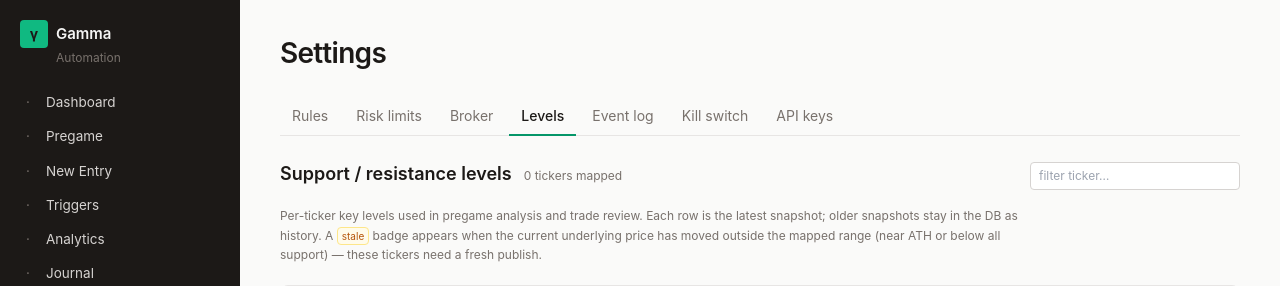
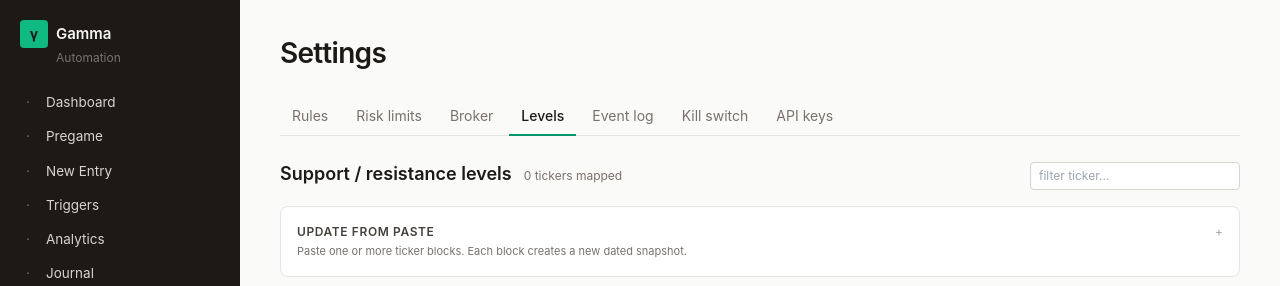
Before and after one commit to paretotech/gammatrade, a FastAPI app: page /settings/levels in a window 1280 px wide. Shown: the top 286 px of the page. Run offline with FastAPI, Linux system fonts and the light colour scheme; data that the repository does not hold is empty; some libraries are stand-ins or nearby versions; some web fonts are replaced.

Commit message:
Add paste-to-update form for ticker levels
Daily updates come from the chartist as a short text block per ticker:

    AAPL  (Current Price: $291.10)
    Levels Below: [270.02, 274.33, 277.33, 282.54, 288.72]
    Levels Above: [293.86, 300.01, 310.58, 315.16, 318.09]

The Settings → Levels page now has an "Update from paste" collapsible
card at the top. Drop one or many such blocks into the textarea, hit
Save, and each ticker is upserted as a fresh dated snapshot (the
previous snapshot stays in history).

Parser (parse_pasted_levels in automation/levels.py):
  - Recognizes the ticker line via a regex anchored at line start so
    free-form commentary between blocks is silently ignored.
  - Tolerant to:
      • missing $ sign in current price
      • bracketed [a, b, c] or bare a, b, c level lists
      • "Level" or "Levels" prefix
      • extra whitespace
      • Below/Above lines in either order
  - Returns a list of LevelSnapshot objects (not persisted — the route
    walks the list and calls upsert() once per ticker).

Each parsed block is stamped with NOW as asof_ts, source='manual',
keeping the discord_import history rows untouched.

Status banner on redirect:
  - "✓ Updated N ticker levels" on success
  - "⚠ Didn't find any parseable ticker blocks" on empty parse so the
    user can see when the format wasn't recognized.

Verified end-to-end: pasting the example AAPL block updates the
latest snapshot (asof=2026-05-11, source=manual) with the exact
levels supplied, leaving older discord-imported AAPL snapshots
intact in history.

```diff
--- a/automation/levels.py
+++ b/automation/levels.py
@@ -1,4 +1,8 @@
 """Support/resistance level management.
+
+Also see `parse_pasted_levels()` at the bottom — turns the chartist's
+copy-paste format into LevelSnapshot rows ready for upsert. The
+Settings → Levels paste box is the primary daily-update surface.
 
 Stores per-ticker key price levels (sourced from a chartist's snapshots
 or hand-edited) in the `ticker_levels` SQLite table. Multiple snapshots
@@ -242,3 +246,107 @@ def import_csv(csv_path: Path, path: Path = state.DB_PATH) -> dict:
                 skipped += 1
         conn.commit()
     return {"rows_in": rows_in, "inserted": inserted, "skipped": skipped}
+
+
+# ─── Paste-format parser ─────────────────────────────────────────────────
+import re as _re
+
+# Match one ticker block. Tolerant to:
+#   - Any whitespace between ticker and "(Current Price: ..."
+#   - Optional "$" before the price
+#   - "Levels Below:" / "Levels Above:" labels (case-insensitive)
+#   - Brackets [] OR plain comma-separated list with no brackets
+#   - Trailing or leading whitespace on each line
+_TICKER_LINE = _re.compile(
+    r"^\s*([A-Z][A-Z0-9.]{0,9})\s*\(\s*Current Price\s*:?\s*\$?\s*([\d.]+)\s*\)",
+    _re.IGNORECASE,
+)
+_BELOW_LINE = _re.compile(
+    r"^\s*Levels?\s*Below\s*:?\s*\[?([0-9.,\s]+?)\]?\s*$",
+    _re.IGNORECASE,
+)
+_ABOVE_LINE = _re.compile(
+    r"^\s*Levels?\s*Above\s*:?\s*\[?([0-9.,\s]+?)\]?\s*$",
+    _re.IGNORECASE,
+)
+
+
+def _split_levels(raw: str) -> list[float]:
+    """Parse '270.02, 274.33, 277.33' (with optional brackets) → [float, ...]."""
+    out = []
+    for tok in raw.replace(";", ",").split(","):
+        tok = tok.strip()
+        if not tok:
+            continue
+        try:
+            out.append(float(tok))
+        except ValueError:
+            continue
+    return out
+
+
+def parse_pasted_levels(text: str,
+                        asof_ts: Optional[str] = None,
+                        source: str = "manual") -> list[LevelSnapshot]:
+    """Parse one OR many ticker blocks from pasted text.
+
+    Format per block (3 lines, in any order for Below/Above):
+        AAPL  (Current Price: $291.10)
+        Levels Below: [270.02, 274.33, 277.33, 282.54, 288.72]
+        Levels Above: [293.86, 300.01, 310.58, 315.16, 318.09]
+
+    Multiple blocks may be pasted at once, separated by blank lines or
+    just back-to-back. Each ticker line starts a new block; if a later
+    block omits Levels Below or Above the missing side is left empty.
+    Returns the parsed LevelSnapshot list (NOT persisted — caller upserts).
+    """
+    asof_ts = asof_ts or datetime.now().isoformat(timespec="seconds")
+
+    blocks: list[dict] = []
+    current: Optional[dict] = None
+    for raw_line in text.splitlines():
+        line = raw_line.strip()
+        if not line:
+            continue
+
+        m = _TICKER_LINE.match(line)
+        if m:
+            # Start a new block. Push the prior one if it has any data.
+            if current is not None:
+                blocks.append(current)
+            current = {
+                "ticker":        m.group(1).upper(),
+                "current_price": float(m.group(2)),
+                "below":         [],
+                "above":         [],
+            }
+            continue
+
+        if current is None:
+            continue
+
+        mb = _BELOW_LINE.match(line)
+        if mb:
+            current["below"] = _split_levels(mb.group(1))
+            continue
+        ma = _ABOVE_LINE.match(line)
+        if ma:
+            current["above"] = _split_levels(ma.group(1))
+            continue
+        # Any other line — ignore (allows pasting around extra commentary).
+
+    if current is not None:
+        blocks.append(current)
+
+    out: list[LevelSnapshot] = []
+    for b in blocks:
+        out.append(LevelSnapshot(
+            ticker=b["ticker"],
+            asof_ts=asof_ts,
+            current_price=b["current_price"],
+            levels_below=b["below"],
+            levels_above=b["above"],
+            source=source,
+            note="",
+        ))
+    return out
--- a/automation/server.py
+++ b/automation/server.py
@@ -2246,6 +2246,29 @@ async def settings_levels_view(request: Request, q: Optional[str] = None) -> HTM
     )
 
 
+@app.post("/settings/levels/paste", response_class=HTMLResponse)
+async def settings_levels_paste(
+    request: Request,
+    text: str = Form(""),
+) -> RedirectResponse:
+    """Bulk update levels by pasting the chartist's text format:
+
+        AAPL  (Current Price: $291.10)
+        Levels Below: [270.02, 274.33, 277.33, 282.54, 288.72]
+        Levels Above: [293.86, 300.01, 310.58, 315.16, 318.09]
+
+    Multiple tickers per paste are supported (back-to-back blocks).
+    Each parsed block is upserted as a new snapshot stamped with NOW.
+    """
+    from . import levels as _lv
+    snaps = _lv.parse_pasted_levels(text, source="manual")
+    for s in snaps:
+        _lv.upsert(s)
+    n = len(snaps)
+    flag = f"updated={n}" if n else "parse_failed"
+    return RedirectResponse(url=f"/settings/levels?{flag}", status_code=303)
+
+
 @app.post("/settings/levels/{ticker}", response_class=HTMLResponse)
 async def settings_levels_upsert(
     request: Request,
--- a/automation/templates/settings_levels.html
+++ b/automation/templates/settings_levels.html
@@ -15,6 +15,60 @@
         <a href="/settings/levels" class="text-[11px] text-stone-500 hover:underline">clear</a>
         {% endif %}
     </form>
+</div>
+
+<!-- Status banner after a paste -->
+{% if request.query_params.get('updated') %}
+<div class="mb-4 px-3 py-2 bg-emerald-50 border border-emerald-200 rounded text-[12px] text-emerald-800">
+    ✓ Updated {{ request.query_params.get('updated') }} ticker level{{ "s" if request.query_params.get('updated') != "1" else "" }}.
+</div>
+{% elif request.query_params.get('parse_failed') is not none %}
+<div class="mb-4 px-3 py-2 bg-amber-50 border border-amber-200 rounded text-[12px] text-amber-800">
+    ⚠ Didn't find any parseable ticker blocks — check the format.
+</div>
+{% endif %}
+
+<!-- Paste-to-update box. Primary daily-update surface. -->
+<div class="bg-white border border-stone-200 rounded-lg p-4 mb-6"
+     x-data="{ open: false }">
+    <button type="button" @click="open = !open"
+            class="w-full flex items-baseline justify-between text-left">
+        <div>
+            <h3 class="text-[12px] font-semibold uppercase tracking-wider text-stone-700">
+                Update from paste
+            </h3>
+            <p class="text-[11px] text-stone-500 mt-0.5">
+                Paste one or more ticker blocks. Each block creates a new dated snapshot.
+            </p>
+        </div>
+        <span class="text-stone-400 text-xs" x-text="open ? '−' : '+'"></span>
+    </button>
+
+    <div x-show="open" x-collapse class="mt-3 pt-3 border-t border-stone-100">
+        <form method="post" action="/settings/levels/paste">
+            <textarea name="text" rows="8" required
+                      class="w-full px-3 py-2 mono text-[12px] border border-stone-300 rounded
+                             focus:outline-none focus:border-emerald-500 focus:ring-1 focus:ring-emerald-500"
+                      placeholder="AAPL  (Current Price: $291.10)
+Levels Below: [270.02, 274.33, 277.33, 282.54, 288.72]
+Levels Above: [293.86, 300.01, 310.58, 315.16, 318.09]
+
+NVDA  (Current Price: $215.40)
+Levels Below: [195, 200, 205, 210, 213]
+Levels Above: [218, 222, 225, 230, 235]"></textarea>
+            <div class="flex items-center gap-3 mt-2">
+                <button type="submit"
+                        class="px-3 py-1.5 text-[12px] bg-emerald-600 text-white rounded
+                               hover:bg-emerald-700">
+                    Save snapshots
+                </button>
+                <span class="text-[11px] text-stone-400">
+                    Multiple tickers OK · brackets optional · ticker must be the first
+                    token on its line · tolerant to extra commentary between blocks
+                </span>
+            </div>
+        </form>
+    </div>
 </div>
 
 <p class="text-[12px] text-stone-500 mb-5 max-w-3xl leading-relaxed">
```
